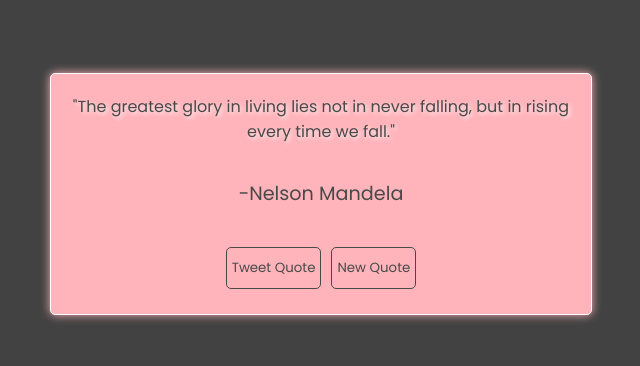
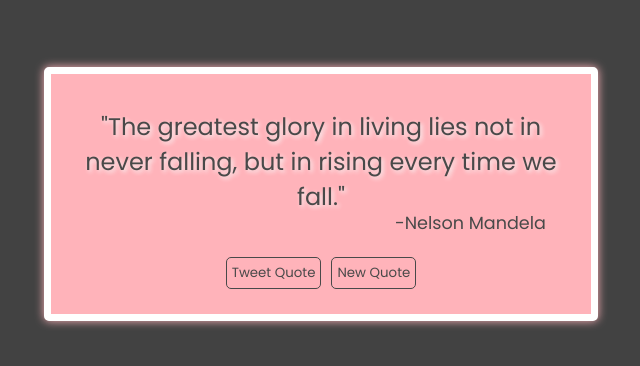
Before and after one commit to TyeStanley/colorful-quote-machine, a Next.js app: page / in a window 1280 px wide. Shown: the part 206-572 px from the top of the page, without its empty margins (319-959 px from the left). Built offline with nearby package versions, Linux system fonts and the light colour scheme.

Commit message:
made adjustments on css design

```diff
--- a/src/styles/globals.css
+++ b/src/styles/globals.css
@@ -18,23 +18,29 @@
   height: 200px;
   background-color: #f7f7f7;
   border-radius: 5px;
-  border: 1px solid #FFF;
+  border: 7px solid #FFF;
   box-shadow: 0 0 10px rgba(0, 0, 0, 0.5);
   padding: 20px;
   display: flex;
   flex-direction: column;
   justify-content: space-between;
   color: #494949;
+  position: relative;
 }
 
 #text {
   text-align: center;
   text-shadow: 2px 2px 4px #f7f7f7;
+  margin-top: 15px;
+  font-size: 1.5rem;
 }
 
 #author {
-  text-align: center;
-  font-size: 1.2rem;
+  text-align: right;
+  font-size: 1.1rem;
+  position: relative;
+  right: 25px;
+  bottom: 10px;
 }
 
 .buttons-wrapper {
@@ -53,7 +59,7 @@ button {
   background: none;
   cursor: pointer;
   outline: none;
-  padding: 10px 5px;
+  padding: 5px 5px;
   margin: 5px;
   border: 1px solid #494949;
   border-radius: 5px;
```
